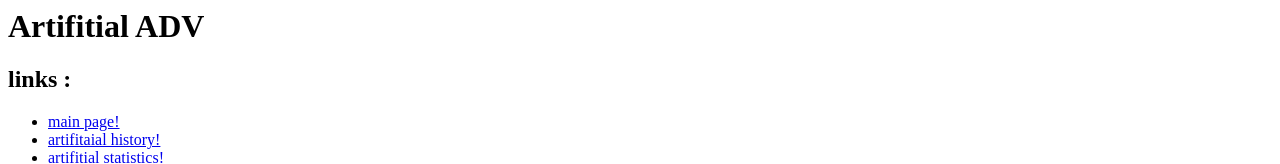
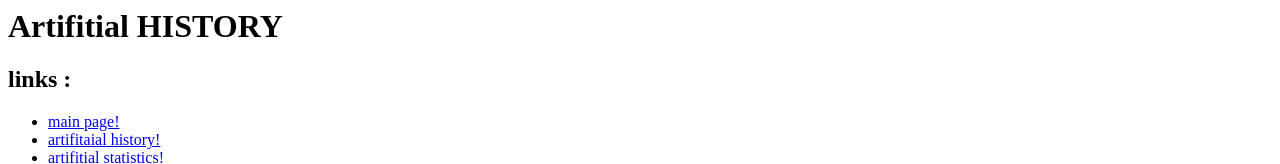
Before and after one commit to mahmoudhamdy874/ece001, a plain HTML site: page artifitialhistory.html in a window 1280 px wide. Shown: the top 164 px of the page. Drawn offline with Linux system fonts and the light colour scheme.

Commit message:
Update artifitialhistory.html

```diff
--- a/artifitialhistory.html
+++ b/artifitialhistory.html
@@ -1,6 +1,6 @@
 <html>
 <body>
-<h1> Artifitial ADV </h1>
+<h1> Artifitial HISTORY </h1>
 <h2> links :</h2>
 <ul>
   <li><a href="index.html">main page!</a></li>
```
